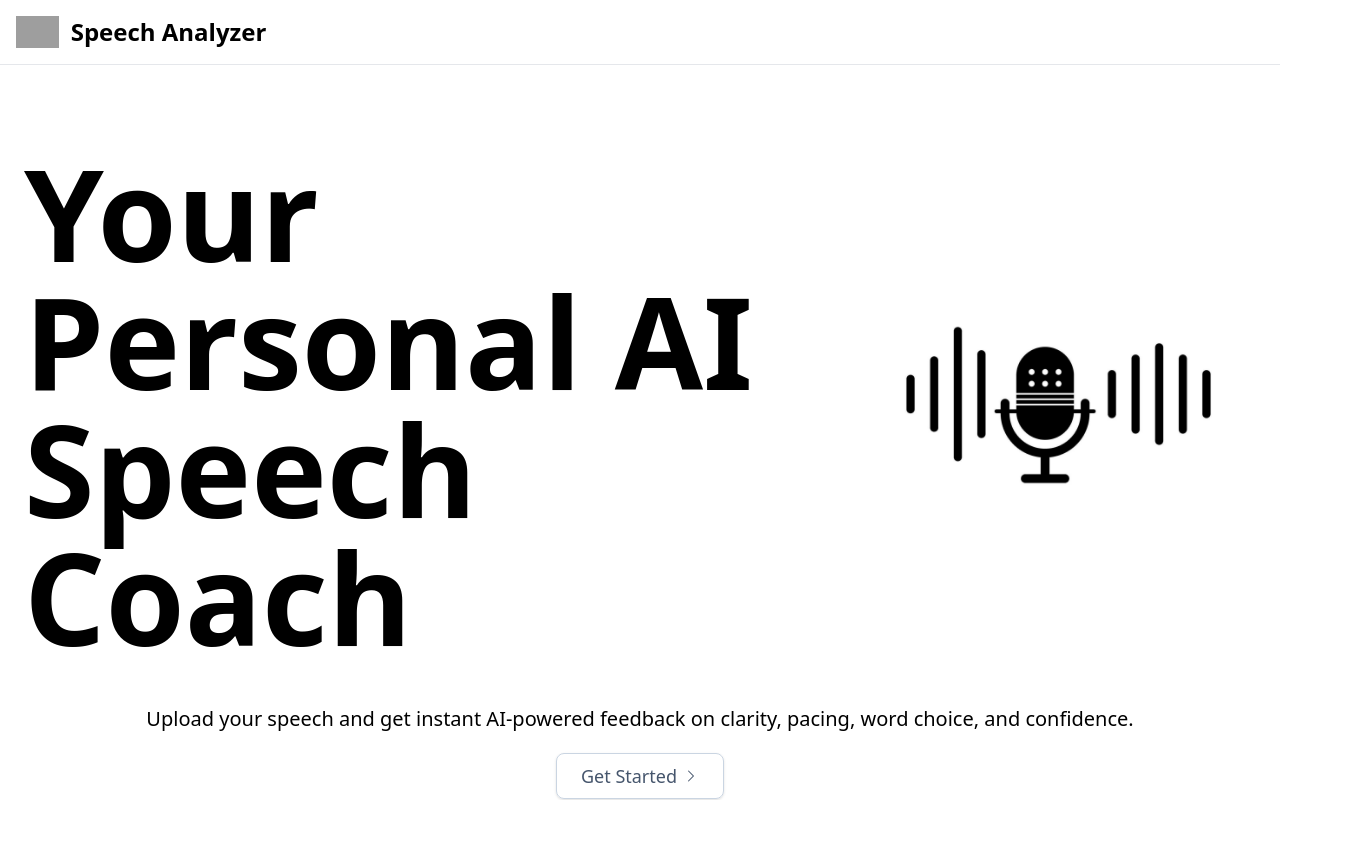
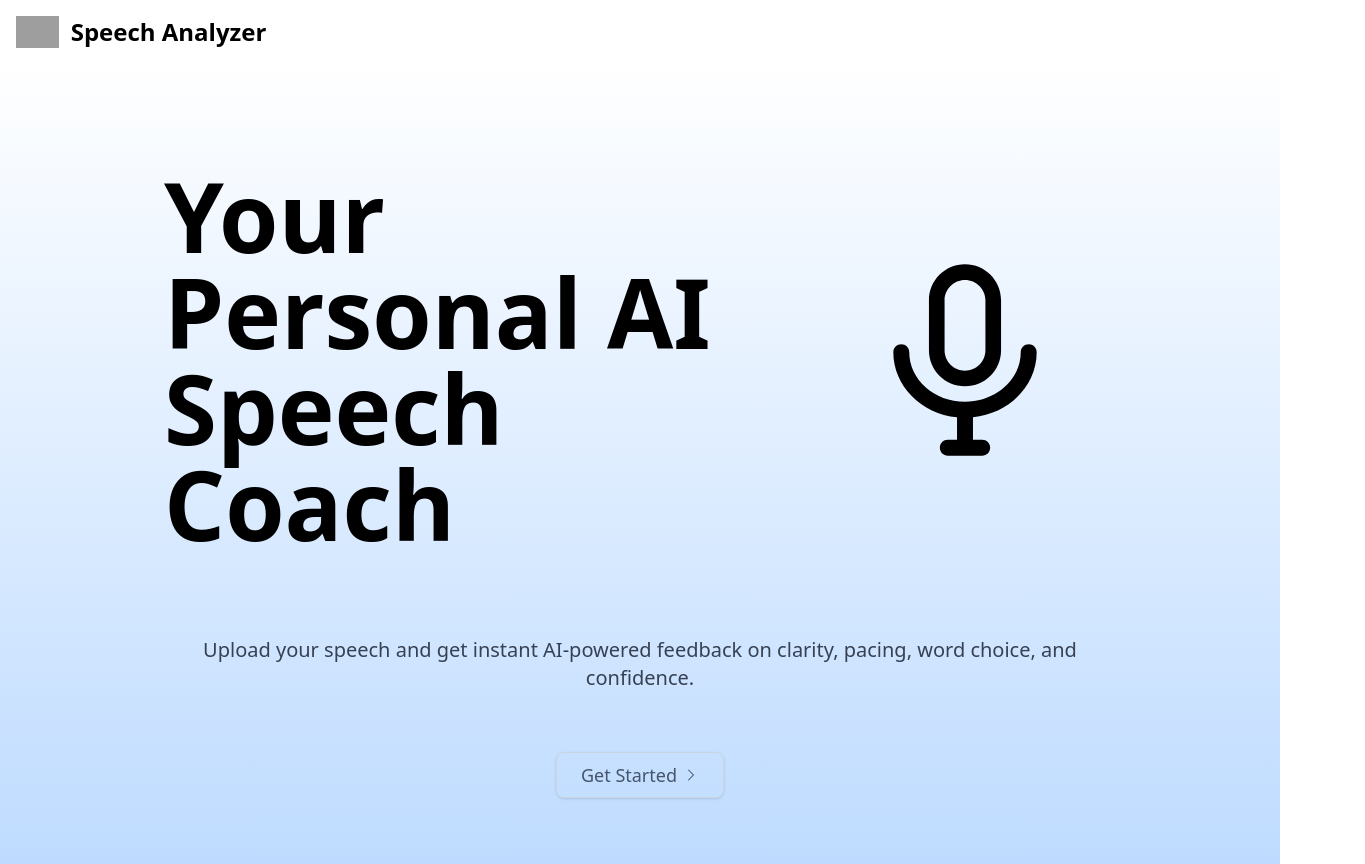
Before and after one commit to huzaifa1221/speech-analyzer, a React (Vite) app in the folder frontend/: page / in a window 1280 px wide. Shown: the whole page, 1365 px wide, since content can reach past the window. Before the commit the page ends 800 px from the top, so only its background shows below. Built offline with nearby package versions, Linux system fonts and the light colour scheme; grey boxes are pictures that could not be loaded.

Commit message:
Frontend styling changes !!!

```diff
--- a/frontend/src/components/Analyzer.tsx
+++ b/frontend/src/components/Analyzer.tsx
@@ -42,7 +42,7 @@ function Analyzer({ transcript }) {
     if (loading) return <h1>Analyzing audio...Please wait</h1>
 
     return (
-        <div>
+        <div className="max-w-250 mx-auto">
             <div className="max-w-4xl mx-auto p-6 bg-gray-50 rounded-2xl shadow-lg space-y-6">
                 <div className="bg-white rounded-xl shadow p-4">
                     <h2 className="text-2xl font-semibold text-gray-800 mb-4">Speech Analysis Summary</h2>
--- a/frontend/src/components/Navbar.tsx
+++ b/frontend/src/components/Navbar.tsx
@@ -1,7 +1,7 @@
 function Navbar() {
 
     return (
-        <nav className="bg-white dark:bg-gray-900 w-full z-20 top-0 start-0 border-b border-gray-200 dark:border-gray-600">
+        <nav className="bg-white dark:bg-gray-900 border-gray-200 dark:border-gray-600">
             <div className="max-w-screen-xl flex flex-wrap items-center justify-between mx-auto p-4">
                 <a href="/" className="flex items-center space-x-3 rtl:space-x-reverse">
                     <img src="https://flowbite.com/docs/images/logo.svg" className="h-8" alt="Flowbite Logo"/>
--- a/frontend/src/components/Recorder.tsx
+++ b/frontend/src/components/Recorder.tsx
@@ -12,7 +12,7 @@ function Recorder() {
   const processorNodeRef = useRef<AudioWorkletNode | null>(null);
   const audioInputNodeRef = useRef<MediaStreamAudioSourceNode | null>(null);
   const streamRef = useRef<MediaStream | null>(null);
-  const wsRef = useRef(null)
+  const wsRef = useRef<WebSocket | null >(null)
   const [indicator, setIndicator] = useState(false)
 
 
@@ -31,6 +31,7 @@ function Recorder() {
   }
 
   const startRecording = async () => {
+    setIndicator(false)
     wsRef.current = new WebSocket("ws://localhost:8080/ws/transcribe");
     wsRef.current.binaryType = "arraybuffer";
     audioContextRef.current = new AudioContext({ sampleRate: 16000 });
@@ -92,14 +93,14 @@ function Recorder() {
   };
 
   return (
-    <div className="mt-10 text-center">
-      <h1 className="text-2xl font-semibold text-gray-800 mb-4">Record your audio / speech</h1>
-      {!start && <button type="button" onClick={startRecording} className="bg-green-600 font-medium px-5 py-2.5 text-sm mt-10">Start Recording</button>}
+    <div className="mt-10 text-center min-h-screen bg-linear-to-b from-white to-blue-200">
+      <h1 className="text-2xl font-semibold text-gray-800 mb-4">Record your speech</h1>
+      {!start && <button type="button" onClick={startRecording} className="bg-green-600 mb-10 font-medium px-5 py-2.5 text-white mt-10 rounded-md hover:bg-green-900 cursor-pointer duration-200 ">Start Recording</button>}
       {start && <div className="mt-4">
-        <h1>Timer: {seconds} seconds</h1>
-        <button type="button" onClick={stopRecording} className="bg-red-600 text-gray-800font-medium px-5 py-2.5 text-sm">Stop Recording</button>
+        <h1 className="text-black text-2xl font-medium ">Timer: {seconds} seconds</h1>
+        <button type="button" onClick={stopRecording} className="bg-red-600 font-medium px-5 py-2.5 text-white mt-10 rounded-md hover:bg-red-900 cursor-pointer duration-200">Stop Recording</button>
       </div>}
-      {indicator && <p>Please wait a moment, Preparing your audio</p>}
+      {indicator && <p className="">Please wait a moment, Preparing your audio</p>}
       {transcript && <Analyzer transcript={transcript}></Analyzer>}
     </div>
   )
--- a/frontend/src/main.tsx
+++ b/frontend/src/main.tsx
@@ -5,7 +5,9 @@ import './index.css'
 import App from './App.tsx'
 
 createRoot(document.getElementById('root')!).render(
-  <BrowserRouter>
-        <App />
-  </BrowserRouter>
+  <StrictMode>
+    <BrowserRouter>
+          <App />
+    </BrowserRouter>
+  </StrictMode>
 )
--- a/frontend/src/pages/Home.tsx
+++ b/frontend/src/pages/Home.tsx
@@ -4,23 +4,29 @@ function Home() {
 
     const navigate = useNavigate();
 
-    const handleClick = () =>{
+    const handleClick = () => {
         navigate("/dashboard")
     }
 
     return (
-        <div>
-            <div className="grid place-items-center grid-cols-1 md:grid-cols-3 rounded-lg-shadow gap-6 p-6 mt-15">
-                <div className="bg-white col-span-2 ">
-                    <h1 className="text-9xl font-bold">Your Personal AI Speech Coach</h1>
+        <div className="h-screen bg-linear-to-b from-white to-blue-200">
+            <div className="max-w-250 mx-auto pt-20">
+                <div className="grid place-items-center grid-cols-1 md:grid-cols-3 rounded-lg-shadow gap-6 p-6">
+                    <div className="col-span-2 ">
+                        <h1 className="text-8xl font-bold">Your Personal AI Speech Coach</h1>
                     </div>
-                <div className="bg-white col-span-1">
-                    <img src="./src/assets/microphone-with-hole-and-sound-wave-icon-set-sound-and-rhythms-vector.jpg" className="w-full h-full object-cover" alt="" />
+                    <svg xmlns="http://www.w3.org/2000/svg" fill="#000000" height="200px" width="800px" version="1.1" viewBox="0 0 512 512" enable-background="new 0 0 512 512">
+                        <g>
+                            <g>
+                                <path d="m439.5,236c0-11.3-9.1-20.4-20.4-20.4s-20.4,9.1-20.4,20.4c0,70-64,126.9-142.7,126.9-78.7,0-142.7-56.9-142.7-126.9 0-11.3-9.1-20.4-20.4-20.4s-20.4,9.1-20.4,20.4c0,86.2 71.5,157.4 163.1,166.7v57.5h-23.6c-11.3,0-20.4,9.1-20.4,20.4 0,11.3 9.1,20.4 20.4,20.4h88c11.3,0 20.4-9.1 20.4-20.4 0-11.3-9.1-20.4-20.4-20.4h-23.6v-57.5c91.6-9.3 163.1-80.5 163.1-166.7z" />
+                                <path d="m256,323.5c51,0 92.3-41.3 92.3-92.3v-127.9c0-51-41.3-92.3-92.3-92.3s-92.3,41.3-92.3,92.3v127.9c0,51 41.3,92.3 92.3,92.3zm-52.3-220.2c0-28.8 23.5-52.3 52.3-52.3s52.3,23.5 52.3,52.3v127.9c0,28.8-23.5,52.3-52.3,52.3s-52.3-23.5-52.3-52.3v-127.9z" />
+                            </g>
+                        </g>
+                    </svg>
                 </div>
-            </div>
-            <p className="m-5 text-center text-xl">Upload your speech and get instant AI-powered feedback on clarity, pacing, word choice, and confidence.</p>
+                <p className="m-5 text-center text-gray-700 py-10 text-xl">Upload your speech and get instant AI-powered feedback on clarity, pacing, word choice, and confidence.</p>
                 <div className="flex justify-center">
-            <button onClick={handleClick} className="flex items-center rounded-lg border border-slate-300 py-2 px-6 text-center text-lg transition-all shadow-sm hover:shadow-lg text-slate-600 hover:text-white hover:bg-slate-800 hover:border-slate-800 focus:text-white focus:bg-slate-800 focus:border-slate-800 active:border-slate-800 active:text-white active:bg-slate-800 disabled:pointer-events-none disabled:opacity-50 disabled:shadow-none" type="button">
+                    <button onClick={handleClick} className="flex items-center rounded-lg border cursor-pointer border-slate-300 py-2 px-6 text-center text-lg transition-all shadow-sm hover:shadow-lg text-slate-600 hover:text-white hover:bg-slate-800 hover:border-slate-800 focus:text-white focus:bg-slate-800 focus:border-slate-800 active:border-slate-800 active:text-white active:bg-slate-800 disabled:pointer-events-none disabled:opacity-50 disabled:shadow-none" type="button">
                         Get Started
                         <svg xmlns="http://www.w3.org/2000/svg" viewBox="0 0 24 24" fill="currentColor" className="w-4 h-4 ml-1.5">
                             <path fill-rule="evenodd" d="M16.28 11.47a.75.75 0 0 1 0 1.06l-7.5 7.5a.75.75 0 0 1-1.06-1.06L14.69 12 7.72 5.03a.75.75 0 0 1 1.06-1.06l7.5 7.5Z" clip-rule="evenodd" />
@@ -28,6 +34,7 @@ function Home() {
                     </button>
                 </div>
             </div>
+        </div>
     )
 }
 
--- a/frontend/tsconfig.app.json
+++ b/frontend/tsconfig.app.json
@@ -16,7 +16,7 @@
     "jsx": "react-jsx",
 
     /* Linting */
-    // "strict": true,
+    "strict": true,
     "noUnusedLocals": true,
     "noUnusedParameters": true,
     "erasableSyntaxOnly": true,
```
Lines whose indentation alone changed are shown as unchanged.
